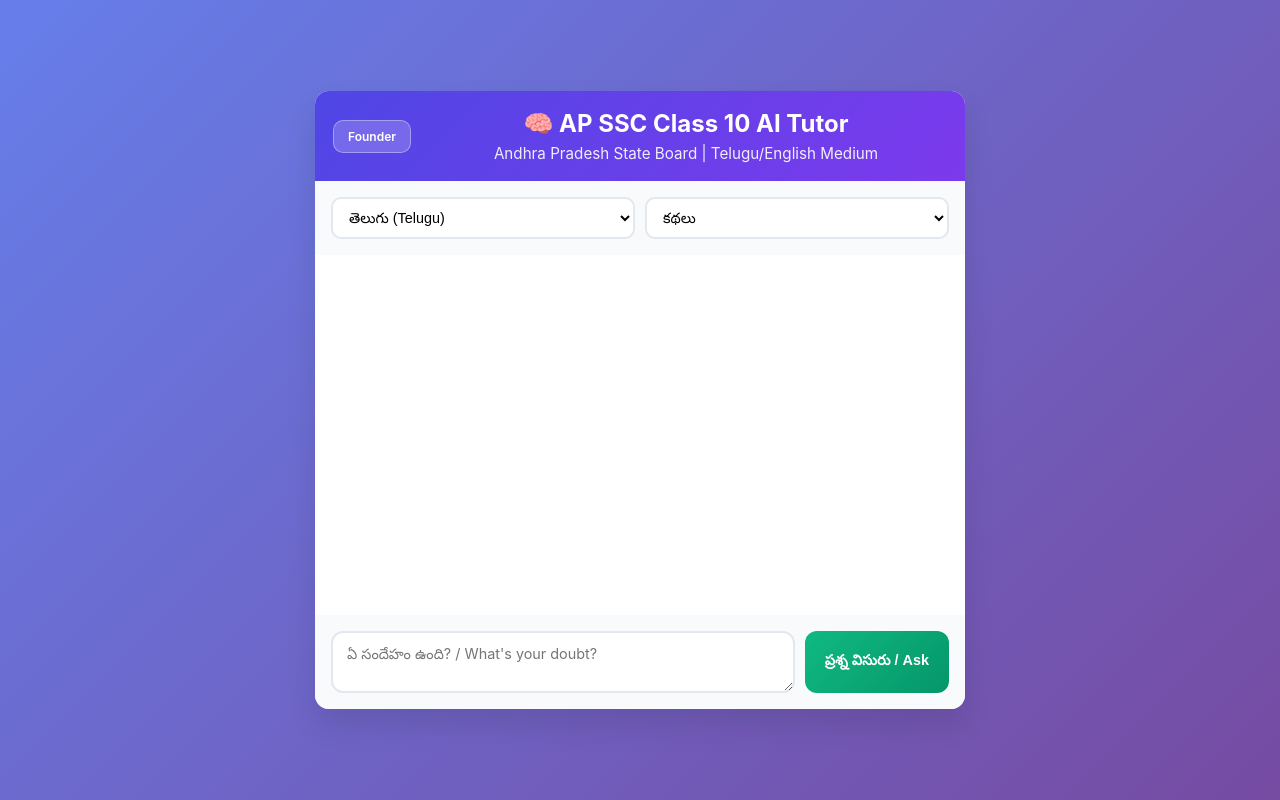
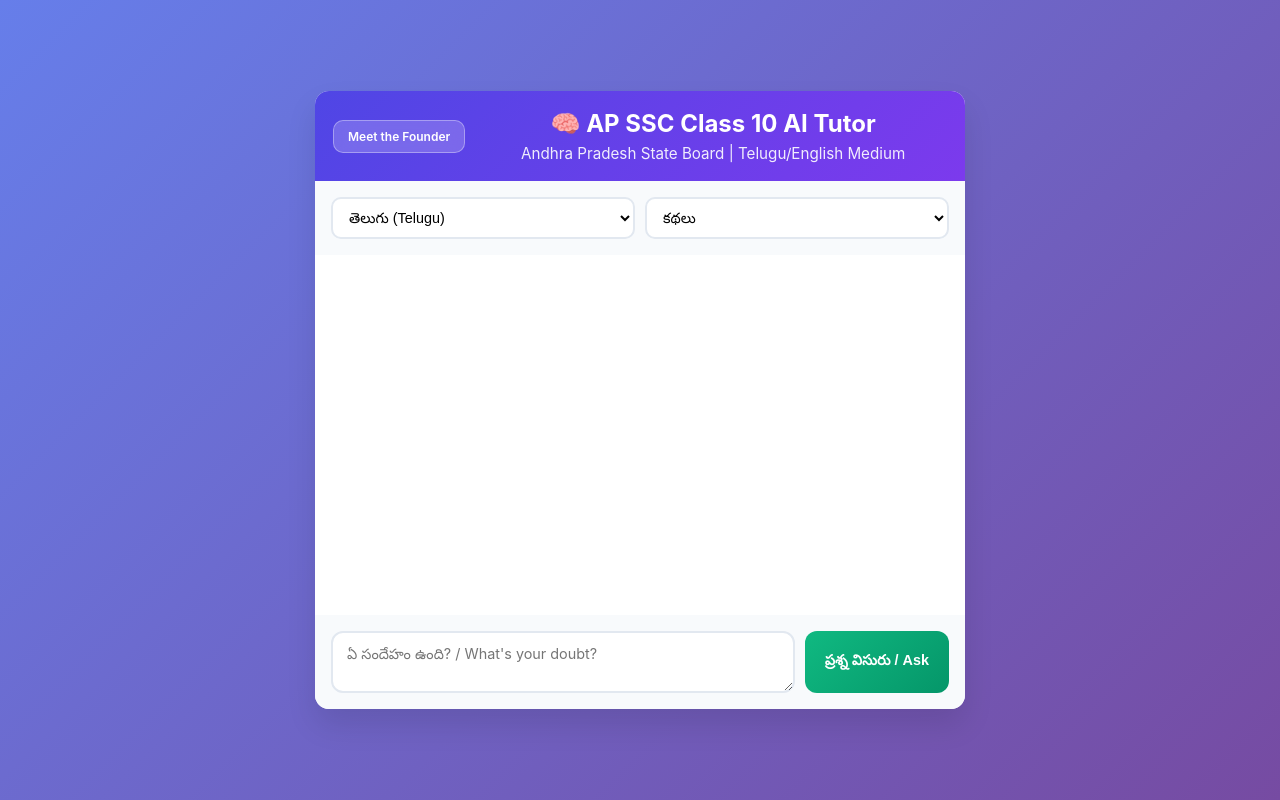
Before and after one commit to SushanthKumar2010/new-app-frontend-, a plain HTML site: page index.html in a window 1280 px wide. Drawn offline with Linux system fonts and the light colour scheme.

Commit message:
Update index.html

```diff
--- a/index.html
+++ b/index.html
@@ -12,7 +12,7 @@
 
             <!-- HEADER ROW -->
             <div class="header-row">
-                <a href="founder.html" class="founder-btn">Founder</a>
+                <a href="founder.html" class="founder-btn">Meet the Founder</a>
 
                 <div class="header-text">
                     <h1>🧠 AP SSC Class 10 AI Tutor</h1>
```
